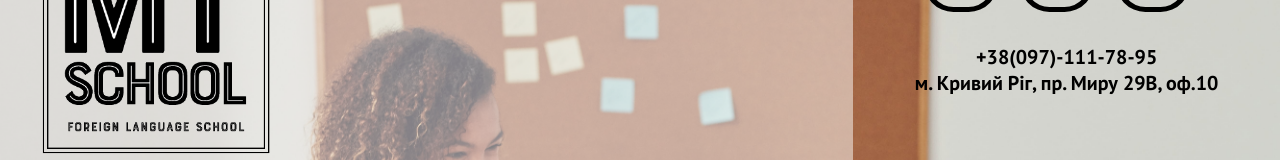
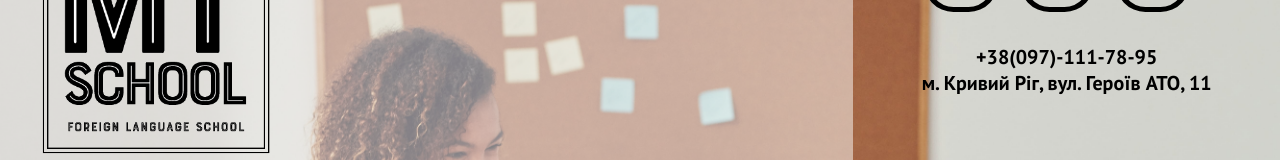
Before and after one commit to vadymSarvyk/MTSsite, a Next.js app: page / in a window 1280 px wide. Shown: the part 176-336 px from the top of the page. Built offline with nearby package versions, Linux system fonts and the light colour scheme; no server answers.

Commit message:
Update Header.jsx

```diff
--- a/src/components/parts/Header.jsx
+++ b/src/components/parts/Header.jsx
@@ -39,7 +39,7 @@ const Header = () => {
                     </div>
                     <div className="contact-info">
                         <b>+38(097)-111-78-95</b><br />
-                        <b>м. Кривий Ріг, пр. Миру 29В, оф.10</b>
+                        <b>м. Кривий Ріг, вул. Героїв АТО, 11</b>
                     </div>
                 </div>
             </div>
```
